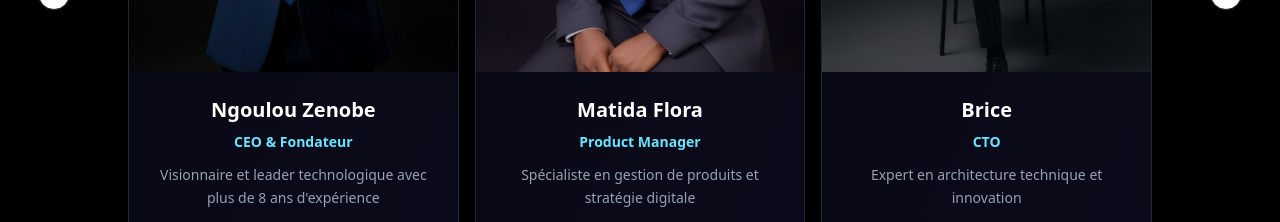
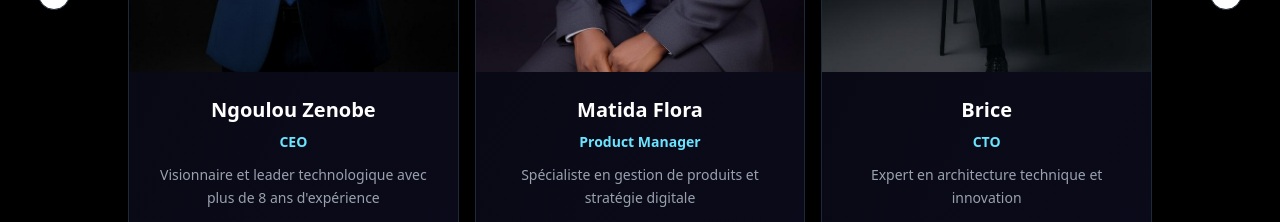
Before and after one commit to Zenobeglobeorg/Zenobeglobe-website-company-new, a React (Vite) app: page / in a window 1280 px wide. Shown: the part 3640-3862 px from the top of the page. Built offline with nearby package versions, Linux system fonts and the light colour scheme.

Commit message:
Update role of Ngoulou Zenobe to 'CEO'

```diff
--- a/src/pages/Index.tsx
+++ b/src/pages/Index.tsx
@@ -764,7 +764,7 @@ function TeamSection() {
   const team = [
     {
       name: "Ngoulou Zenobe",
-      role: "CEO & Fondateur",
+      role: "CEO",
       image: "/img-6-1.jpg",
       bio: "Visionnaire et leader technologique avec plus de 8 ans d'expérience",
       details: "Fondateur de ZenobeGlobe, Ngoulou Zenobe a plus de 8 ans d'expérience dans le domaine de la cybersécurité et des solutions IT. Passionné par l'innovation technologique en Afrique centrale, il a créé cette entreprise pour démocratiser l'accès aux technologies de pointe et accompagner les entreprises dans leur transformation digitale.",
```
